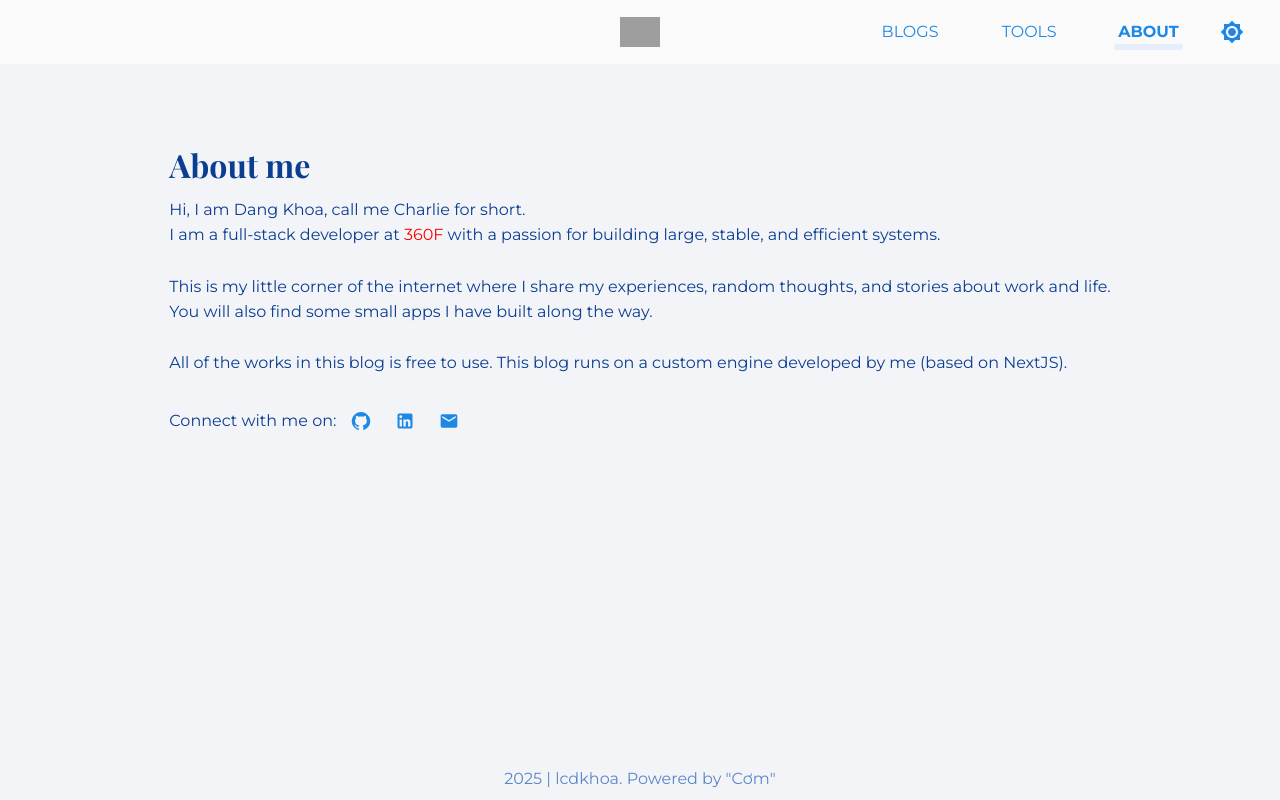
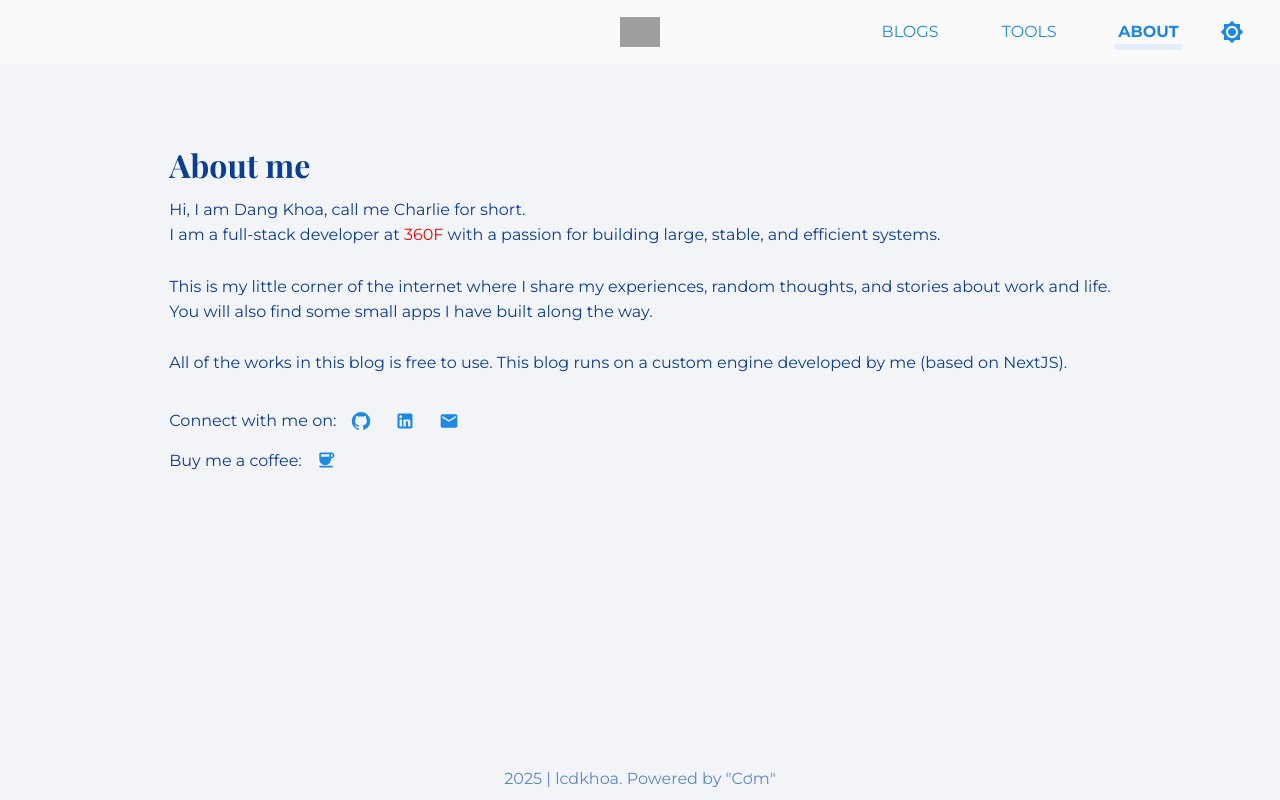
Before and after one commit to lcdkhoa/mayguy_onethreefive_nextgen_nextjs, a Next.js app: page /about in a window 1280 px wide. Built offline with nearby package versions, Linux system fonts and the light colour scheme; grey boxes are pictures that could not be loaded.

Commit message:
chore: buy me a coffee

```diff
--- a/package.json
+++ b/package.json
@@ -19,6 +19,7 @@
 		"@mui/icons-material": "^7.0.2",
 		"@mui/material": "^7.0.2",
 		"@next/mdx": "^15.3.2",
+		"@next/swc-win32-x64-msvc": "^15.3.3",
 		"axios": "^1.9.0",
 		"date-fns": "^4.1.0",
 		"gray-matter": "^4.0.3",
--- a/src/app/about/configs/constants.ts
+++ b/src/app/about/configs/constants.ts
@@ -13,3 +13,5 @@ export const ABOUT_ME_SIXTH = 'Connect with me on:';
 export const LINKEDIN_URL = 'https://www.linkedin.com/in/lcdkhoa';
 export const GITHUB_URL = 'https://github.com/lcdkhoa';
 export const EMAIL_URL = 'mailto:lcdkhoa@hotmail.com';
+export const BUY_ME_COFFEE_TEXT = 'Buy me a coffee:';
+export const BUY_ME_A_COFFEE_URL = 'https://www.buymeacoffee.com/lcdkhoa';
--- a/src/app/about/page.tsx
+++ b/src/app/about/page.tsx
@@ -1,7 +1,7 @@
 'use client';
 
 import ButtonWithLink from '@/components/Buttons/ButtonWithLink';
-import { Email, GitHub, LinkedIn } from '@mui/icons-material';
+import { Coffee, Email, GitHub, LinkedIn } from '@mui/icons-material';
 import { Box, Grid, Typography } from '@mui/material';
 
 import {
@@ -14,6 +14,8 @@ import {
 	ABOUT_ME_SIXTH,
 	ABOUT_ME_THIRD,
 	ABOUT_SPACE,
+	BUY_ME_A_COFFEE_URL,
+	BUY_ME_COFFEE_TEXT,
 	EMAIL_URL,
 	GITHUB_URL,
 	LINKEDIN_URL,
@@ -66,6 +68,13 @@ export default function About() {
 						<Email color="primary" fontSize="small" />
 					</ButtonWithLink>
 				</span>
+
+				<span style={{ display: 'flex', gap: 5, alignItems: 'center' }}>
+					<Typography variant="body1">{BUY_ME_COFFEE_TEXT}</Typography>
+					<ButtonWithLink url={BUY_ME_A_COFFEE_URL}>
+						<Coffee color="primary" fontSize="small" />
+					</ButtonWithLink>
+				</span>
 			</Box>
 		</Grid>
 	);
```
Also changed, not shown: 1 other file (tests, documents, lock files or other folders).
